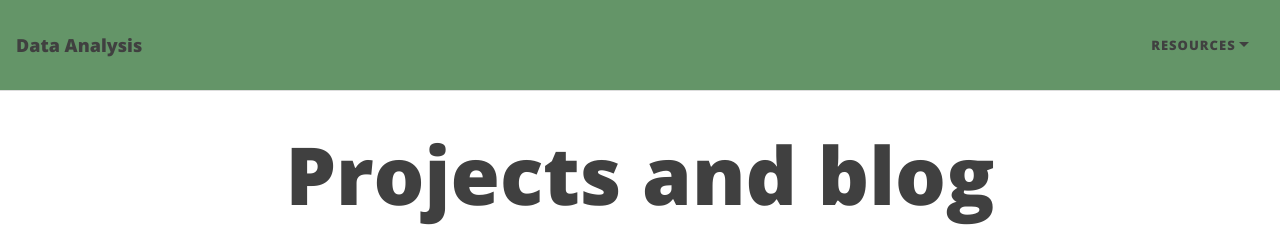
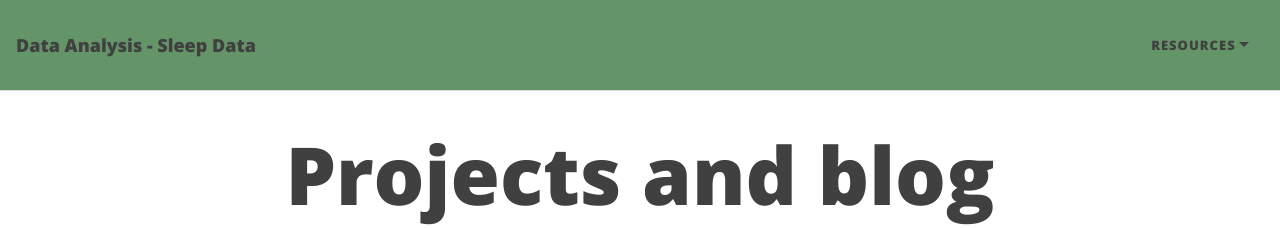
Before and after one commit to lucaanescu/Sleep.github.io, a Jekyll site: the page built from index.html, in a window 1280 px wide. Shown: the top 228 px of the page. Built offline with Jekyll 4.4.1, drawn with Linux system fonts in a browser that asks for light colours; nearby versions of some CDN libraries; the list of posts is cut into pages by our own code.

Commit message:
Update _config.yml

```diff
--- a/_config.yml
+++ b/_config.yml
@@ -6,7 +6,7 @@
 # --- Required options --- #
 
 # Name of website
-title: Data Analysis
+title: Data Analysis - Sleep Data
 
 # Your name to show in the footer
 author: Calin Luca Anescu
```
